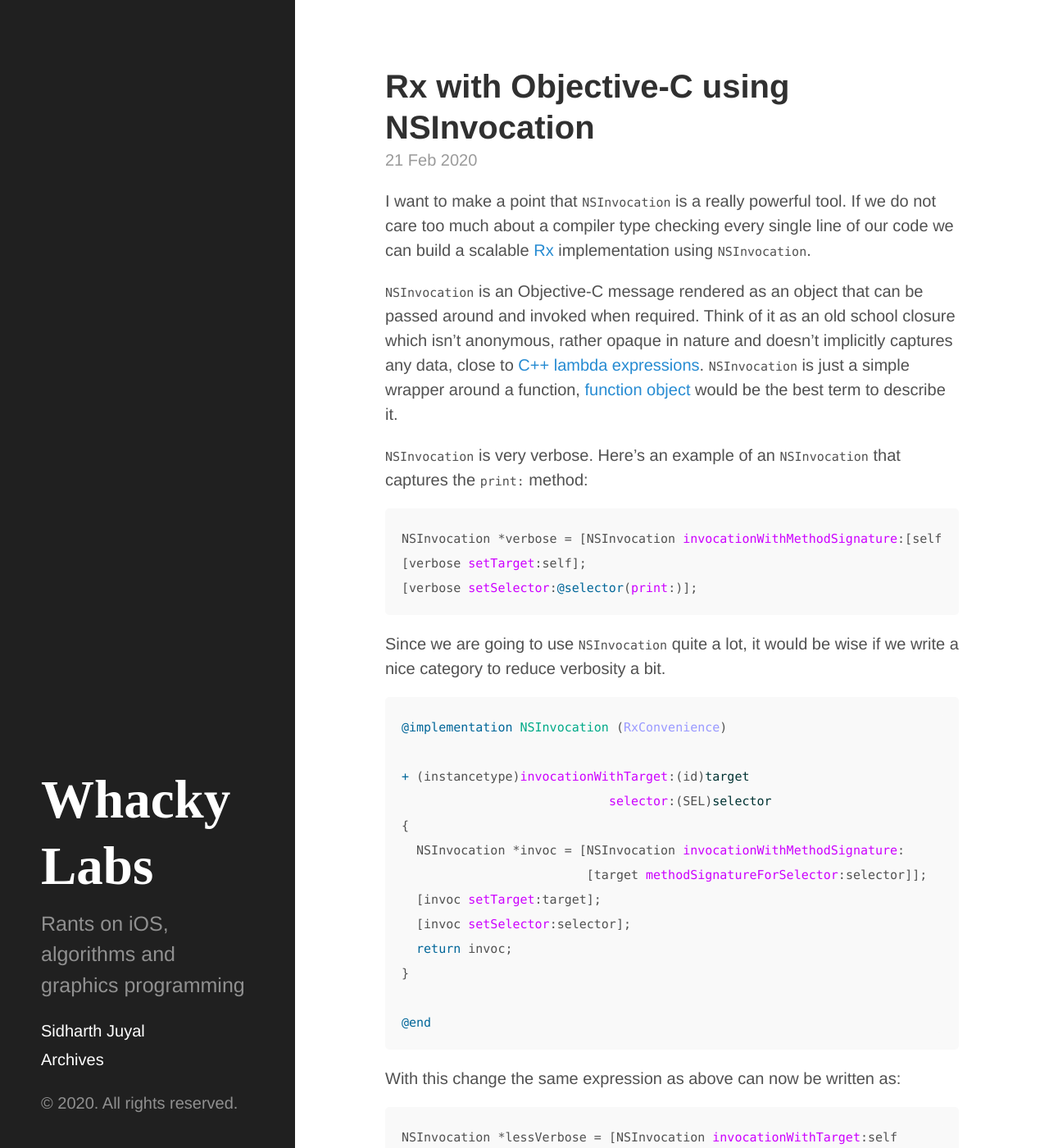
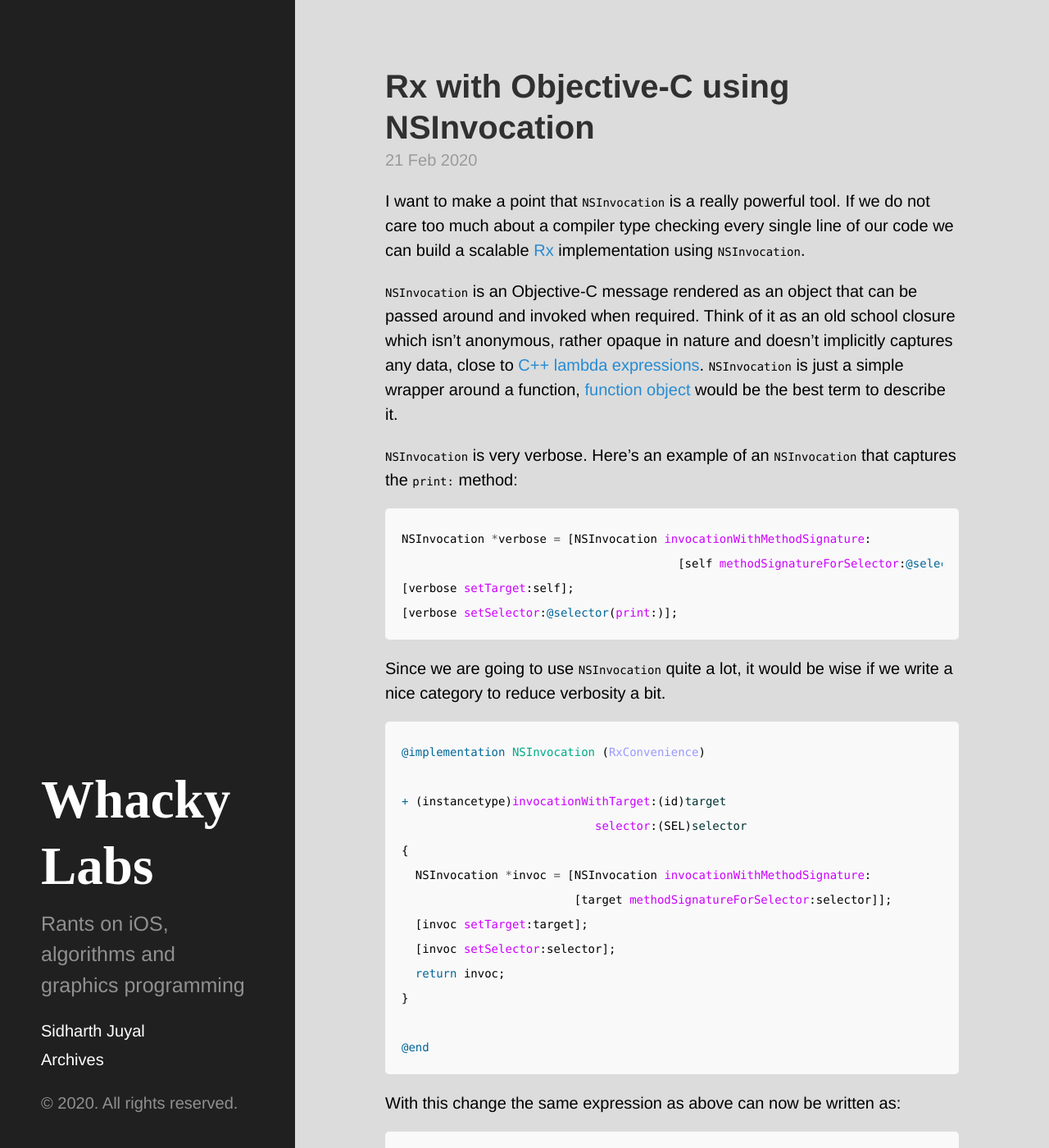
Before and after one commit to chunkyguy/chunkyguy.github.io, a Jekyll site: the page built from _posts/2020-02-21-rx-objc.md, in a window 1280 px wide and 1400 px high. Shown: the whole window at 82% size. Built offline with Jekyll 4.4.1, drawn with Linux system fonts in a browser that asks for light colours.

Commit message:
Update fonts

````diff
--- a/_posts/2020-02-21-rx-objc.md
+++ b/_posts/2020-02-21-rx-objc.md
@@ -13,7 +13,8 @@ I want to make a point that `NSInvocation` is a really powerful tool. If we do n
 `NSInvocation` is very verbose. Here's an example of an `NSInvocation` that captures the `print:` method:
 
 ```objc
-NSInvocation *verbose = [NSInvocation invocationWithMethodSignature:[self methodSignatureForSelector:@selector(print:)]];
+NSInvocation *verbose = [NSInvocation invocationWithMethodSignature:
+                                        [self methodSignatureForSelector:@selector(print:)]];
 [verbose setTarget:self];
 [verbose setSelector:@selector(print:)];
 ```
--- a/_sass/_code.scss
+++ b/_sass/_code.scss
@@ -9,7 +9,7 @@ pre {
 }
 
 code {
-  font-size: 75%;
+  font-size: 70%;
 }
 
 pre {
--- a/_sass/_variables.scss
+++ b/_sass/_variables.scss
@@ -17,8 +17,8 @@ $root-font-family: -apple-system, BlinkMacSystemFont, "Segoe UI", Roboto, "Helve
 $root-font-size: 16px;
 $root-line-height: 1.5;
 
-$body-color: #515151;
-$body-bg: #fff;
+$body-color: #000;
+$body-bg: #dcdcdc;
 $link-color: $blue;
 
 $border-color: #e5e5e5;
````
